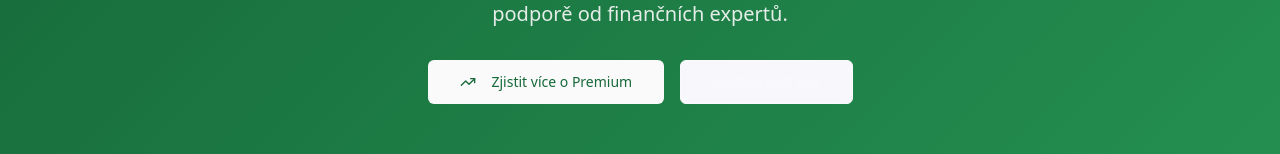
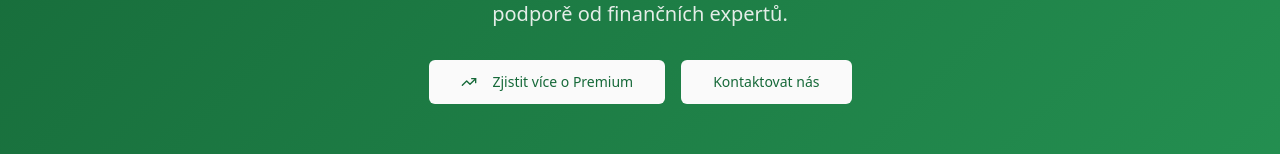
Before and after one commit to XandrAntonov/ekonomie-pro-vas-doma, a React (Vite) app: page / in a window 1280 px wide. Shown: the part 2161-2315 px from the top of the page. Built offline with nearby package versions, Linux system fonts and the light colour scheme.

Commit message:
Fix button text color
Update the text color of the "Kontaktovat nás" button to match the adjacent button for better visual consistency.

```diff
--- a/src/pages/Index.tsx
+++ b/src/pages/Index.tsx
@@ -172,7 +172,7 @@ const Index = () => {
                   Zjistit více o Premium
                 </Link>
               </Button>
-              <Button size="lg" variant="outline" className="border-primary-foreground text-primary-foreground hover:bg-primary-foreground hover:text-primary" asChild>
+              <Button size="lg" variant="secondary" className="bg-primary-foreground text-primary hover:bg-primary-foreground/90" asChild>
                 <Link to="/kontakt">
                   Kontaktovat nás
                 </Link>
```
